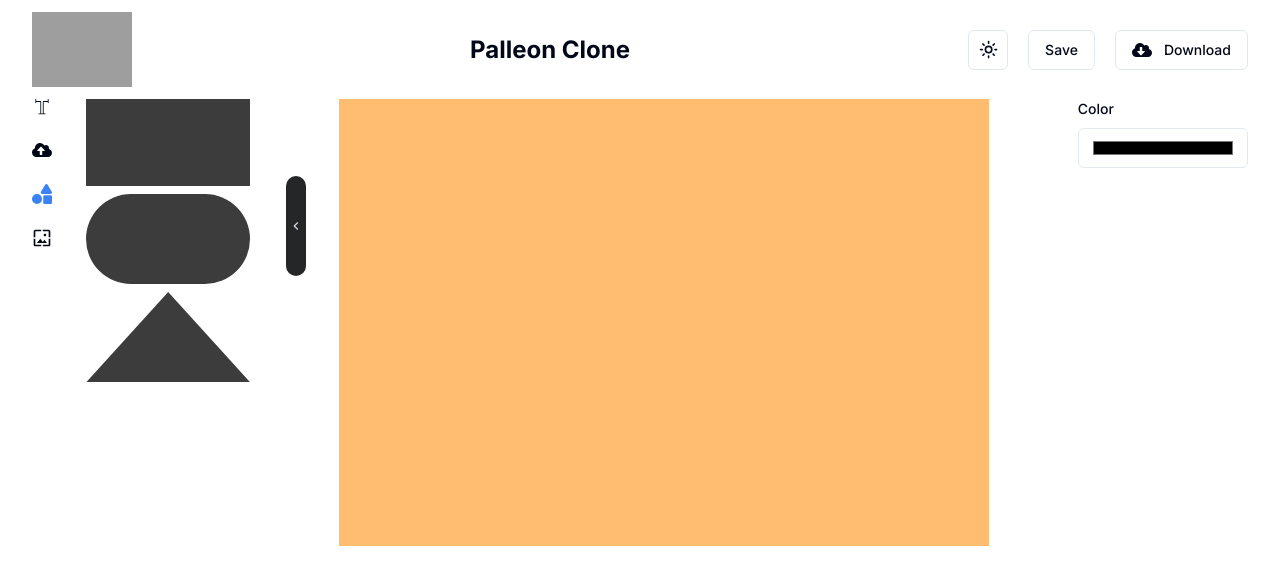
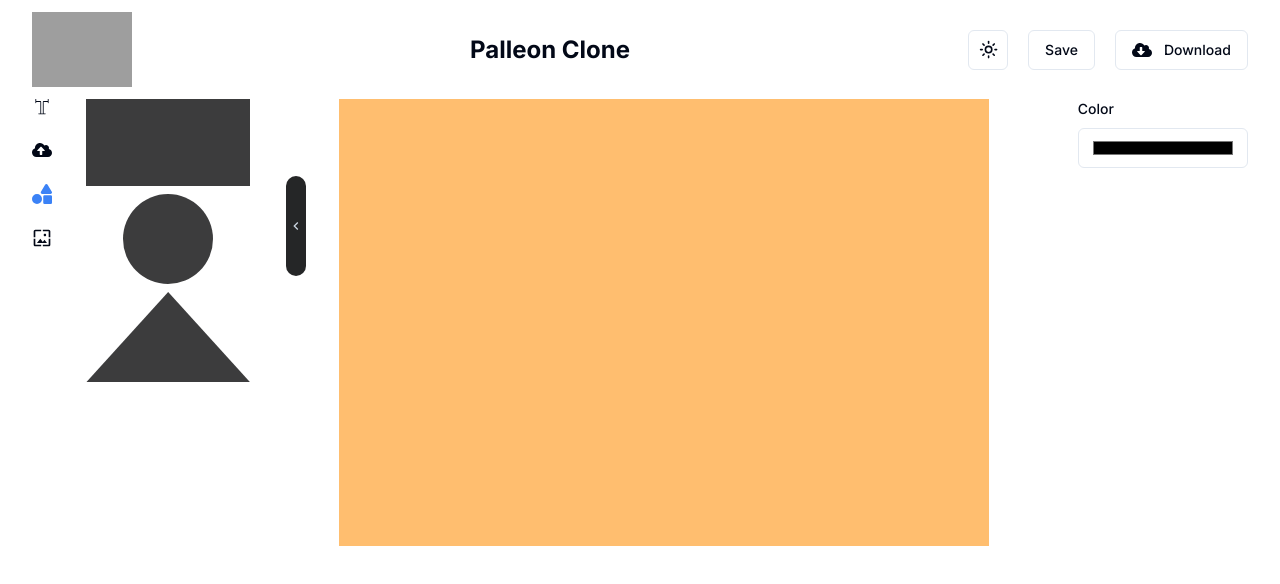
Before and after one commit to imrulkayessifat/palleon-clone-konasl-assignment, a Next.js app: page / in a window 1280 px wide. Both pictures are taken after a click on the element 63 px from the left and 194 px from the top of the page. Shown: the top 584 px of the page. Built offline with nearby package versions, Linux system fonts and the light colour scheme; grey boxes are pictures that could not be loaded.

Commit message:
Shape upload,component bg-color change,banner upload and remove

```diff
--- a/components/editor/edit-editor.tsx
+++ b/components/editor/edit-editor.tsx
@@ -1,4 +1,5 @@
 import Image from 'next/image';
+import { BsTrash } from 'react-icons/bs';
 
 import { ComponentProps } from '@/types/type';
 
@@ -11,7 +12,7 @@ interface EditEditorProps {
 const EditEditor: React.FC<EditEditorProps> = ({
     info, current_component, removeComponent
 }) => {
-    const randValue = Math.floor(Math.random() * 100)
+    const randValue = Math.floor(Math.random() * 100).toString();
     let html: React.ReactNode = null
 
     if (info.name === 'main_frame') {
@@ -35,6 +36,29 @@ const EditEditor: React.FC<EditEditorProps> = ({
             }
         </div>
     }
+
+    if (info.name === 'shape' && info.type === 'rect') {
+        html = <div id={randValue} onClick={() => info.setCurrentComponent(info)}
+            style={{
+                width: info.width + 'px',
+                height: info.height + 'px',
+                background: info.color,
+                opacity: info.opacity,
+                left: info.left + 'px',
+                top: info.top + 'px',
+                zIndex: info.z_index,
+                transform: info.rotate ? `rotate(${info.rotate}deg)` : 'rotate(0deg)'
+            }}
+
+            className={`absolute group hover:border-[2px] hover:border-indigo-500`}
+        >
+            {
+                current_component.id === info.id && <div onClick={() => removeComponent(info.id)} className='px-3 py-2 bg-white absolute top-0 hidden group-hover:block cursor-pointer rounded-md'>
+                    <BsTrash />
+                </div>
+            }
+        </div>
+    }
     return html;
 }
 
--- a/components/editor/editor.tsx
+++ b/components/editor/editor.tsx
@@ -1,6 +1,6 @@
 "use client";
 
-import { useState, useEffect } from 'react';
+import { useState, useEffect, SetStateAction } from 'react';
 
 import { Button } from '@/components/ui/button';
 import Tools from '@/components/editor/tools'
@@ -14,13 +14,14 @@ import { useBannerImageStore } from '@/hooks/banner';
 
 const Editor = () => {
     const { state, name } = useToolStore()
-    const { color } = useColorStore();
+    const { color, setColor } = useColorStore();
     const { image, setImage } = useBannerImageStore();
 
+    const [rotate, setRotate] = useState(0)
     const [current_component, setCurrentComponent] = useState<ComponentProps>({
         name: "main_frame",
         type: "rect",
-        id: Math.floor((Math.random() * 100) + 1),
+        id: 1,
         height: 450,
         width: 650,
         z_index: 1,
@@ -33,7 +34,7 @@ const Editor = () => {
         {
             name: "main_frame",
             type: "rect",
-            id: Math.floor((Math.random() * 100) + 1),
+            id: 1,
             height: 450,
             width: 650,
             z_index: 1,
@@ -44,31 +45,99 @@ const Editor = () => {
     ])
 
     const removeComponent = (id: number) => {
-        console.log(id);
+        const temp = components.filter(c => c.id !== id)
+        setCurrentComponent({
+            name: "main_frame",
+            type: "rect",
+            id: 1,
+            height: 450,
+            width: 650,
+            z_index: 1,
+            color: '#ffbe6f',
+            image: "",
+            setCurrentComponent: (a: ComponentProps) => setCurrentComponent(a)
+        })
+        setComponents(temp)
     }
 
     const removeBackground = () => {
         setImage('')
         setComponents(prevComponents => prevComponents.map(component => ({
             ...component,
-            image: image
+            image: ''
         })));
     }
 
+    const createShape = (name: string, type: string) => {
+        const style = {
+            id: Date.now(),
+            name: name,
+            type,
+            left: 10,
+            top: 10,
+            opacity: 1,
+            width: 200,
+            height: 150,
+            rotate,
+            z_index: 2,
+            image: '',
+            color: '#3c3c3d',
+            setCurrentComponent: (a: SetStateAction<ComponentProps>) => setCurrentComponent(a),
+            moveElement,
+            resizeElement,
+            rotateElement
+        }
+        setComponents([...components, style])
+    }
+
+    const moveElement = () => {
+
+    }
+
+    const resizeElement = () => {
+
+    }
+
+    const rotateElement = () => {
+
+    }
+
+
     useEffect(() => {
-        setComponents(prevComponents => prevComponents.map(component => ({
-            ...component,
-            color: color,
-            image: image
-        })));
-    }, [color, image]);
+        if (current_component) {
+
+            const index = components.findIndex(c => c.id === current_component.id)
+            const temp = components.filter(c => c.id !== current_component.id)
+
+            if (current_component.name === 'main_frame' && image) {
+                components[index].image = image || current_component.image
+            }
+
+            components[index].color = color || current_component.color
+
+            setComponents([...temp, components[index]])
+
+            setColor('')
+        }
+    }, [color, image])
 
     return (
         <div className='mt-24'>
             <div className='flex mx-auto px-8'>
                 <Tools />
                 {
-                    state && name && <ToolView data={name} />
+                    state && name && (
+                        <ToolView
+                            setCurrentComponent={setCurrentComponent}
+                            components={components}
+                            setComponents={setComponents}
+                            rotate={rotate}
+                            moveElement={moveElement}
+                            resizeElement={resizeElement}
+                            rotateElement={rotateElement}
+                            data={name}
+                        />
+                    )
                 }
                 <div className='flex items-center justify-center w-full h-full'>
                     <div className='m-w-[650px] m-h-[480px] flex justify-center items-center overflow-hidden'>
--- /dev/null
+++ b/components/editor/element.tsx
@@ -0,0 +1,9 @@
+import React from 'react'
+
+const Element = () => {
+  return (
+    <div>Element</div>
+  )
+}
+
+export default Element
--- a/components/editor/tool-view.tsx
+++ b/components/editor/tool-view.tsx
@@ -1,4 +1,6 @@
 import { MdKeyboardArrowLeft } from 'react-icons/md'
+
+import { ComponentProps } from '@/types/type'
 
 import Text from '@/components/editor/tools/text'
 import Upload from '@/components/editor/tools/upload'
@@ -14,10 +16,26 @@ const views: { [key: string]: React.ElementType } = {
 }
 
 interface ToolViewProps {
-    data: string
+    data: string,
+    setCurrentComponent: (component: ComponentProps) => void;
+    components:ComponentProps[],
+    setComponents: (components: ComponentProps[]) => void;
+    rotate: number;
+    moveElement: () => void
+    resizeElement: () => void
+    rotateElement: () => void
 }
 
-const ToolView = ({ data }: ToolViewProps) => {
+const ToolView = ({
+    data,
+    setCurrentComponent,
+    components,
+    setComponents,
+    rotate,
+    moveElement,
+    resizeElement,
+    rotateElement
+}: ToolViewProps) => {
     const { state, setElements } = useToolStore()
     const CurrentView = views[data];
 
@@ -26,7 +44,15 @@ const ToolView = ({ data }: ToolViewProps) => {
             <div onClick={() => setElements(false)} className='flex absolute justify-center items-center bg-[#252627] w-[20px] -right-14 text-slate-300 top-[10%] cursor-pointer h-[100px] rounded-full'>
                 <MdKeyboardArrowLeft />
             </div>
-            <CurrentView />
+            <CurrentView
+                setCurrentComponent={setCurrentComponent}
+                components={components}
+                setComponents={setComponents}
+                rotate={rotate}
+                moveElement={moveElement}
+                resizeElement={resizeElement}
+                rotateElement={rotateElement}
+            />
         </div>
     )
 }
--- a/components/editor/tools/shapes.tsx
+++ b/components/editor/tools/shapes.tsx
@@ -1,13 +1,55 @@
-import React from 'react'
+import { ComponentProps } from "@/types/type";
+import { SetStateAction } from "react";
 
-const Shapes = () => {
+interface ShapesProps {
+  setCurrentComponent: (component: ComponentProps) => void;
+  components:ComponentProps[],
+  setComponents: (components: ComponentProps[]) => void;
+  data: string;
+  rotate: number;
+  moveElement: () => void
+  resizeElement: () => void
+  rotateElement: () => void
+}
+
+const Shapes: React.FC<ShapesProps> = ({
+  setCurrentComponent,
+  components,
+  setComponents,
+  rotate,
+  moveElement,
+  resizeElement,
+  rotateElement
+}) => {
+
   const createShape = (name: string, type: string) => {
-    console.log(name,type)
+    const style = {
+      id: Date.now(),
+      name: name,
+      type,
+      left: 10,
+      top: 10,
+      opacity: 1,
+      width: 200,
+      height: 150,
+      rotate,
+      z_index: 2,
+      color: '#3c3c3d',
+      setCurrentComponent: (a: ComponentProps) => setCurrentComponent(a),
+      moveElement,
+      resizeElement,
+      rotateElement
+    }
+    setComponents([...components, style])
   }
   return (
     <div className="grid grid-cols-1 gap-2">
       <div onClick={() => createShape('shape', 'rect')} className='h-[90px] bg-[#3c3c3d] cursor-pointer'></div>
-      <div onClick={() => createShape('shape', 'circle')} className='h-[90px] bg-[#3c3c3d] cursor-pointer rounded-full'></div>
+      <div onClick={() => createShape('shape', 'circle')} className='flex items-center justify-center'>
+        <div className='h-[90px] w-[90px] bg-[#3c3c3d] cursor-pointer rounded-full'>
+
+        </div>
+      </div>
       <div onClick={() => createShape('shape', 'trangle')} style={{ clipPath: 'polygon(50% 0,100% 100%,0 100%)' }} className='h-[90px] bg-[#3c3c3d] cursor-pointer'></div>
     </div>
   )
--- a/types/type.ts
+++ b/types/type.ts
@@ -6,6 +6,10 @@ export interface ComponentProps {
     width: number;
     z_index: number;
     color: string;
-    image: string;
+    image?: string;
+    opacity?: number;
+    left?: number;
+    top?: number;
+    rotate?: number;
     setCurrentComponent: (a: any) => void;
 };
```
